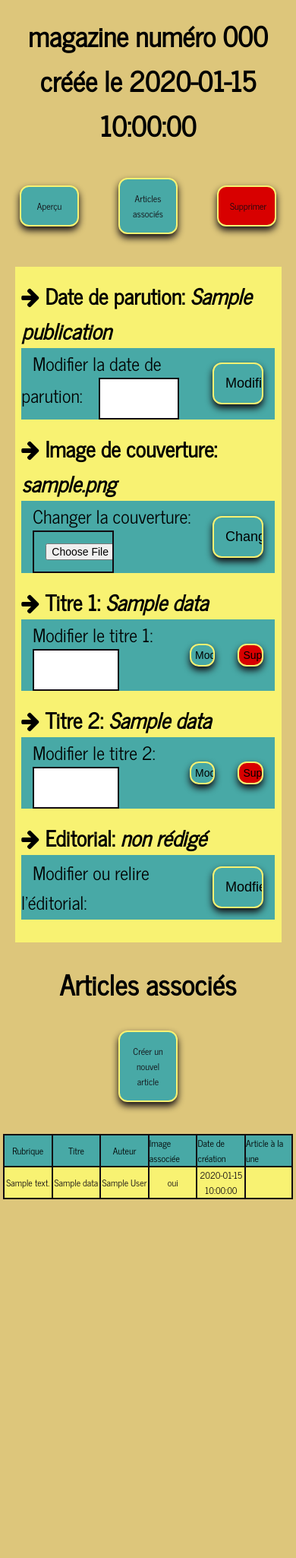
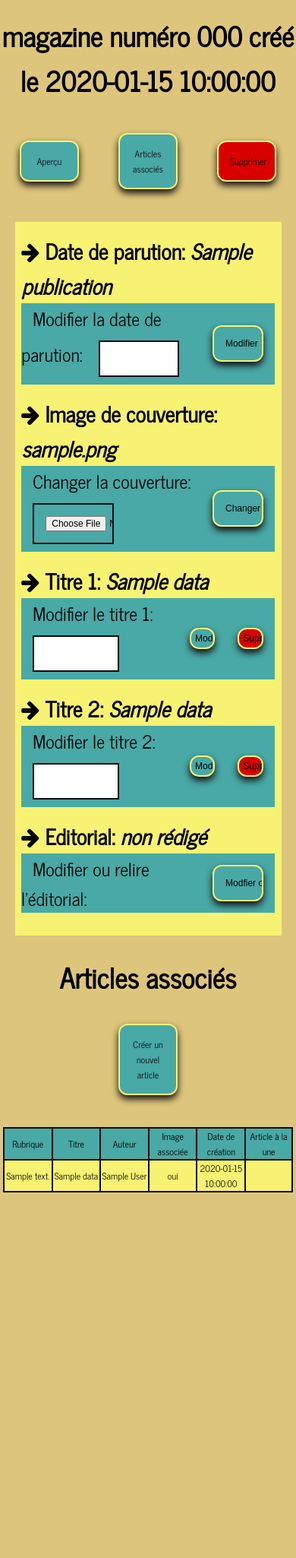
Before and after one commit to SebH2as/projet5, a PHP site: template templates/back/pannelMag.html.php in a window 390 px wide. Shown: the part 42-2092 px from the top of the page at 76% size. After the commit the page ends 1611 px from the top, so only its background shows below. Run offline with PHP 8.4, Linux system fonts and the light colour scheme; the template is opened without the code that fills it: most values are stand-ins (such as "Sample title", 1, 10 or a date in 2020); data that the repository does not hold is empty; some libraries are stand-ins or nearby versions.

Commit message:
responsive back fin nocsrf correction admin corrections

```diff
--- a/Src/Model/MagManager.php
+++ b/Src/Model/MagManager.php
@@ -149,7 +149,7 @@ class MagManager
 
     public function listAllMag($offset, $nbByPage)
     {
-        $req = $this->bdd->prepare('SELECT mag.id_mag,id_text, numberMag, publication, editorial, topics, statusPub, DATE_FORMAT(creation_date, \'%d/%m/%Y\') AS date,
+        $req = $this->bdd->prepare('SELECT mag.id_mag,id_text, main, numberMag, publication, editorial, cover, statusPub, DATE_FORMAT(creation_date, \'%d/%m/%Y\') AS date,
         COUNT(articles.id_text) AS articlesNb
         FROM mag
         LEFT JOIN articles ON mag.id_mag = articles.id_mag
--- a/Src/Tools/DataLoader.php
+++ b/Src/Tools/DataLoader.php
@@ -29,6 +29,7 @@ class DataLoader{
     public function addData( $manager,  $id,  $method,  $column, $text = null, $template, $method2  )
     {
         $message = null;
+
         if($this->request->post($method) !== null &&  !empty($this->request->post($column)))
         {
             $this->$manager->$method( (int) $this->request->get($id), (string) $this->request->post($column));
@@ -48,7 +49,8 @@ class DataLoader{
             $this->$manager->$method( (int) $this->request->get($id));
             $message = $text;
             $data = $this->$manager->$method2((int) $this->request->get($id));
-            $this->view->render('back/' . $template  , 'back/layout', compact('data', 'message'));
+            $token = $this->noCsrf->createToken();
+            $this->view->render('back/' . $template  , 'back/layout', compact('data', 'message', 'token'));
             exit();
         }
     }
--- a/Src/Tools/Files.php
+++ b/Src/Tools/Files.php
@@ -14,6 +14,7 @@ class Files{
     private $articleManager;
     private $view;
     private $request;
+    private $noCsrf;
 
     public function __construct()
     {
@@ -21,6 +22,7 @@ class Files{
         $this->magManager = new magManager();
         $this->articleManager = new articleManager();
         $this->request = new request();
+        $this->noCsrf = new noCsrf();
     }
 
     public function addFiles($manager, $post, $content, $id, $text = null, $template, $method)
@@ -41,9 +43,9 @@ class Files{
                 $this->$manager->modifCover( (int) $this->request->get($id), (string) $cover['name']);
 
                 $message = $text;
+                $token = $this->noCsrf->createToken();
                 $data = $this->$manager->$method((int) $this->request->get($id));
-                $this->view->render('back/' . $template  , 'back/layout', compact('data', 'message'));
-                var_dump($message);
+                $this->view->render('back/' . $template  , 'back/layout', compact('data', 'message', 'token'));
                 exit();
             }
         }
--- a/public/index.php
+++ b/public/index.php
@@ -36,6 +36,7 @@ $actionArticle =
     'addContent',
     'deleteArticle',
     'createNewArticle',
+    'pannelArticle',
     'modifyArticle',
     'previewArticle',
     'chroniques',
--- a/public/styles/back/_responsive.scss
+++ b/public/styles/back/_responsive.scss
@@ -71,6 +71,11 @@
     section
     {
         width: 80% !important;
+        min-height: 96vh !important;
+        h1{
+            font-size: 28px !important;
+
+        }
         .columnTitle{
             font-size: 14px !important;
         }
@@ -79,6 +84,26 @@
         }
         .buttonPannel{
             font-size: 14px !important;
+        }
+        input{
+            font-size: 12px !important;
+            margin-bottom: 10px !important;
+            margin-top: 10px !important;
+            text-align: center !important;
+        }
+        select{
+            margin-bottom: 10px !important;
+            margin-top: 10px !important;
+        }
+        #formNewMag{
+            width: 80% !important;
+        }
+        .formSeparator{
+            width: 75% !important;
+            align-items: center !important;
+            input{
+                width: 40% !important;
+            }
         }
     }
 
@@ -166,6 +191,15 @@
         .buttonPannel{
             font-size: 12px !important;
         }
+        #pageMovers{
+            span{
+                text-align: center;
+            }
+        }
+        input{
+            font-size: 12px !important;
+            text-align: center !important;
+        }
     }
 
 
--- a/public/styles/back/_sections.scss
+++ b/public/styles/back/_sections.scss
@@ -1,4 +1,14 @@
 @import"./mixin";
+
+section{
+    .columnTitle{
+        display: flex;
+        text-align: center;
+        justify-content: center;
+        align-items: center;
+
+    }
+}
 
 #oldNumbers{
     position: relative;
@@ -356,6 +366,11 @@
                                     font-size: 18px;
                                     border: solid 2px $blackColor;
                                     margin-left: 15px;
+                                }
+                                input{
+
+                                    margin-bottom: 10px !important;
+                                    margin-top: 10px !important;
                                 }
 
                         }
@@ -1088,7 +1103,8 @@
 #admin{
     position: relative;
     width: 60%;
-    height: 96vh;
+    height: auto;
+    min-height: 96vh !important;
     background-color: $primaryBackgroundColorLight;
     z-index: 0;
     display: flex;
@@ -1098,6 +1114,8 @@
         h1{
             margin-top: 2vh;
             margin-bottom: 2vh;
+            margin-left: 1vh;
+            margin-right: 1vh;
             font-size: 36px;
             text-align: center;
         }
@@ -1137,6 +1155,7 @@
 
             display: flex;
             justify-content: center;
+            flex-wrap: wrap;
             input{
                 margin-bottom: 2vh;
             }
@@ -1156,7 +1175,7 @@
                 background-color: rgb(0, 192, 0);
                 border-radius: 12px;
                 font-size: 18px;
-                text-align: center;
+                text-align: center !important;
                 box-shadow: 0px 5px 10px $blackColor;
                 cursor:pointer;
                 align-self: center;
@@ -1200,6 +1219,7 @@
                             width: 20%;
                             background-color: $secondaryBacgroundColor02;
                             display: flex;
+                            text-align: center;
                             justify-content: center;
                             align-items: center;
                             font-size: 18px;
--- a/public/styles/back/styleBack.css
+++ b/public/styles/back/styleBack.css
@@ -118,6 +118,19 @@ body {
   color: black;
 }
 
+section .columnTitle {
+  display: -webkit-box;
+  display: -ms-flexbox;
+  display: flex;
+  text-align: center;
+  -webkit-box-pack: center;
+      -ms-flex-pack: center;
+          justify-content: center;
+  -webkit-box-align: center;
+      -ms-flex-align: center;
+          align-items: center;
+}
+
 #oldNumbers {
   position: relative;
   width: 60%;
@@ -668,6 +681,11 @@ body {
   margin-left: 15px;
 }
 
+#mag #contentContainer #formMag .formRow .labelInput input {
+  margin-bottom: 10px !important;
+  margin-top: 10px !important;
+}
+
 #mag #contentContainer #formMag .formRow .button01 {
   width: 20%;
   padding: 15px;
@@ -1889,7 +1907,8 @@ body {
 #admin {
   position: relative;
   width: 60%;
-  height: 96vh;
+  height: auto;
+  min-height: 96vh !important;
   background-color: #DDC67B;
   z-index: 0;
   display: -webkit-box;
@@ -1910,6 +1929,8 @@ body {
 #admin h1 {
   margin-top: 2vh;
   margin-bottom: 2vh;
+  margin-left: 1vh;
+  margin-right: 1vh;
   font-size: 36px;
   text-align: center;
 }
@@ -1959,6 +1980,8 @@ body {
   -webkit-box-pack: center;
       -ms-flex-pack: center;
           justify-content: center;
+  -ms-flex-wrap: wrap;
+      flex-wrap: wrap;
 }
 
 #admin #formProfil input {
@@ -1987,7 +2010,7 @@ body {
   background-color: #00c000;
   border-radius: 12px;
   font-size: 18px;
-  text-align: center;
+  text-align: center !important;
   -webkit-box-shadow: 0px 5px 10px #110B11;
           box-shadow: 0px 5px 10px #110B11;
   cursor: pointer;
@@ -2064,6 +2087,7 @@ body {
   display: -webkit-box;
   display: -ms-flexbox;
   display: flex;
+  text-align: center;
   -webkit-box-pack: center;
       -ms-flex-pack: center;
           justify-content: center;
@@ -2275,6 +2299,10 @@ body {
   }
   section {
     width: 80% !important;
+    min-height: 96vh !important;
+  }
+  section h1 {
+    font-size: 28px !important;
   }
   section .columnTitle {
     font-size: 14px !important;
@@ -2284,6 +2312,28 @@ body {
   }
   section .buttonPannel {
     font-size: 14px !important;
+  }
+  section input {
+    font-size: 12px !important;
+    margin-bottom: 10px !important;
+    margin-top: 10px !important;
+    text-align: center !important;
+  }
+  section select {
+    margin-bottom: 10px !important;
+    margin-top: 10px !important;
+  }
+  section #formNewMag {
+    width: 80% !important;
+  }
+  section .formSeparator {
+    width: 75% !important;
+    -webkit-box-align: center !important;
+        -ms-flex-align: center !important;
+            align-items: center !important;
+  }
+  section .formSeparator input {
+    width: 40% !important;
   }
 }
 
@@ -2392,6 +2442,13 @@ body {
   section .buttonPannel {
     font-size: 12px !important;
   }
+  section #pageMovers span {
+    text-align: center;
+  }
+  section input {
+    font-size: 12px !important;
+    text-align: center !important;
+  }
 }
 
 @font-face {
--- a/templates/back/pannelArticle.html.php
+++ b/templates/back/pannelArticle.html.php
@@ -18,6 +18,7 @@
             <div id="contentContainer">
                 <form id="formMag" method="POST" enctype="multipart/form-data" action="index.php?action=modifyArticle&amp;idText=<?= $data[0]->id_text ?>&amp;idMag=<?= $data[0]->ArtIdMag ?>">
 
+                <input type="hidden" name="csrf" value="<?php echo $token ?>">
                 <h3><i class="fa fa-arrow-right"></i> Rubrique de l'article: <i><?php if(($data[0]->textType) === null) echo 'à définir'?>
                                         <?php if(($data[0]->textType) !== null) echo $data[0]->textType ?></i></h3>
                     <div class="formRow">
--- a/templates/back/pannelMag.html.php
+++ b/templates/back/pannelMag.html.php
@@ -1,7 +1,7 @@
 <?php $title = 'Gestion magazine'; ?>
 
 <section id="mag">
-            <h2>magazine numéro <?= $data[0]->numberMag ?> créée le <?= $data[0]->dateMag ?></h2>
+            <h2>magazine numéro <?= $data[0]->numberMag ?> créé le <?= $data[0]->dateMag ?></h2>
             <span id="message" class="<?php if ($message === null) echo 'none' ?>"><?= $message ?></span>
 
             <div class="buttonsPannel">
@@ -112,7 +112,7 @@
                     <span class="columnTitle">Article à la une</span>
                 </div>
                 <?php foreach($data as $article): ?>
-                <a class="tableRows" href="index.php?action=modifyArticle&amp;idMag=<?= $data[0]->idMag ?>&amp;idText=<?= $article->id_text ?>">
+                <a class="tableRows" href="index.php?action=pannelArticle&amp;idMag=<?= $data[0]->idMag ?>&amp;idText=<?= $article->id_text ?>">
                     <span class="tableContent"><?= $article->textType ?></span>
                     <span class="tableContent"><?= $article->title ?></span>
                     <span class="tableContent"><?= $article->author ?></span>
```
Also changed, not shown: Src/Controller/ArticleController.php (+17 -5 lines), Src/Controller/MagController.php (+25 -16 lines), Src/Controller/UserController.php (+15 -6 lines), templates/back/listMag.html.php (+8 -6 lines), templates/front/layout.html.php (+4 -3 lines), 1 other file.
